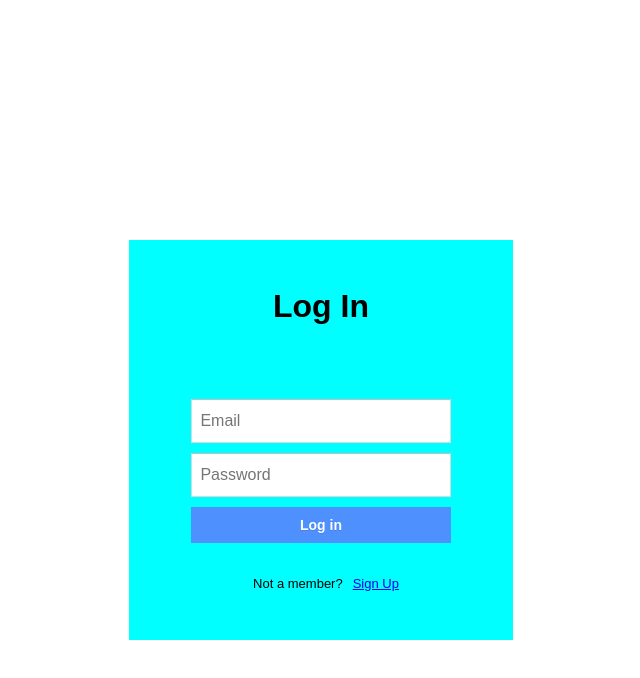
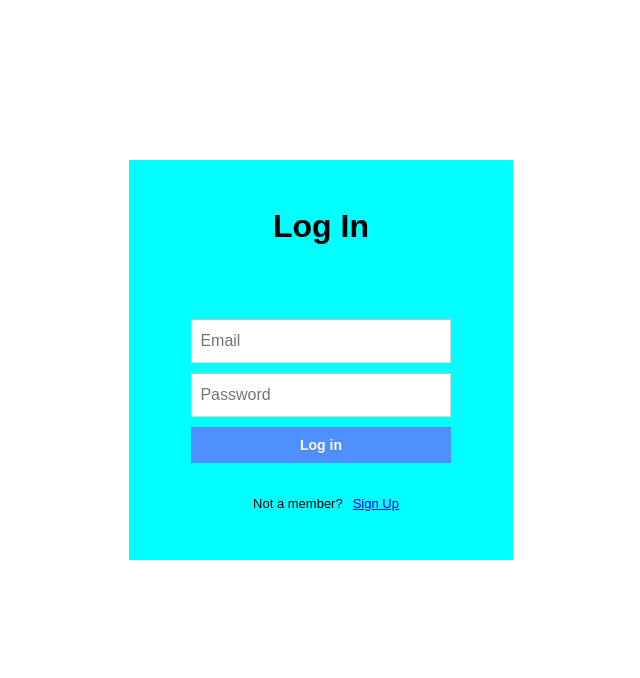
Before and after one commit to pittsblake/phone_book, a React (Create React App) app in the folder client/: page /signUp in a window 1280 px wide. Shown: the top 678 px of the page, without its empty margins (319-959 px from the left). Built offline with nearby package versions, Linux system fonts and the light colour scheme.

Commit message:
Removed sign out button from always being at top

```diff
--- a/client/src/App.js
+++ b/client/src/App.js
@@ -102,12 +102,14 @@ class App extends Component {
       return (
           <Router>
               <AppContainer>
-                <NavBar>
+
                   {
-                    this.state.signedIn ? <button onClick={this.signOut}>Sign Out</button> : null
+                    this.state.signedIn ?
+                    <NavBar><button onClick={this.signOut}>Sign Out</button> </NavBar>
+                    : null
                   }
 
-                </NavBar>
+
                   <Switch>
                       <Route exact path="/signUp" render={SignUpLogInComponent}/>
                       <Route exact path="/contacts" render={AllContactsComponent}/>
```
Also changed, not shown: 1 other file (tests, documents, lock files or other folders).
